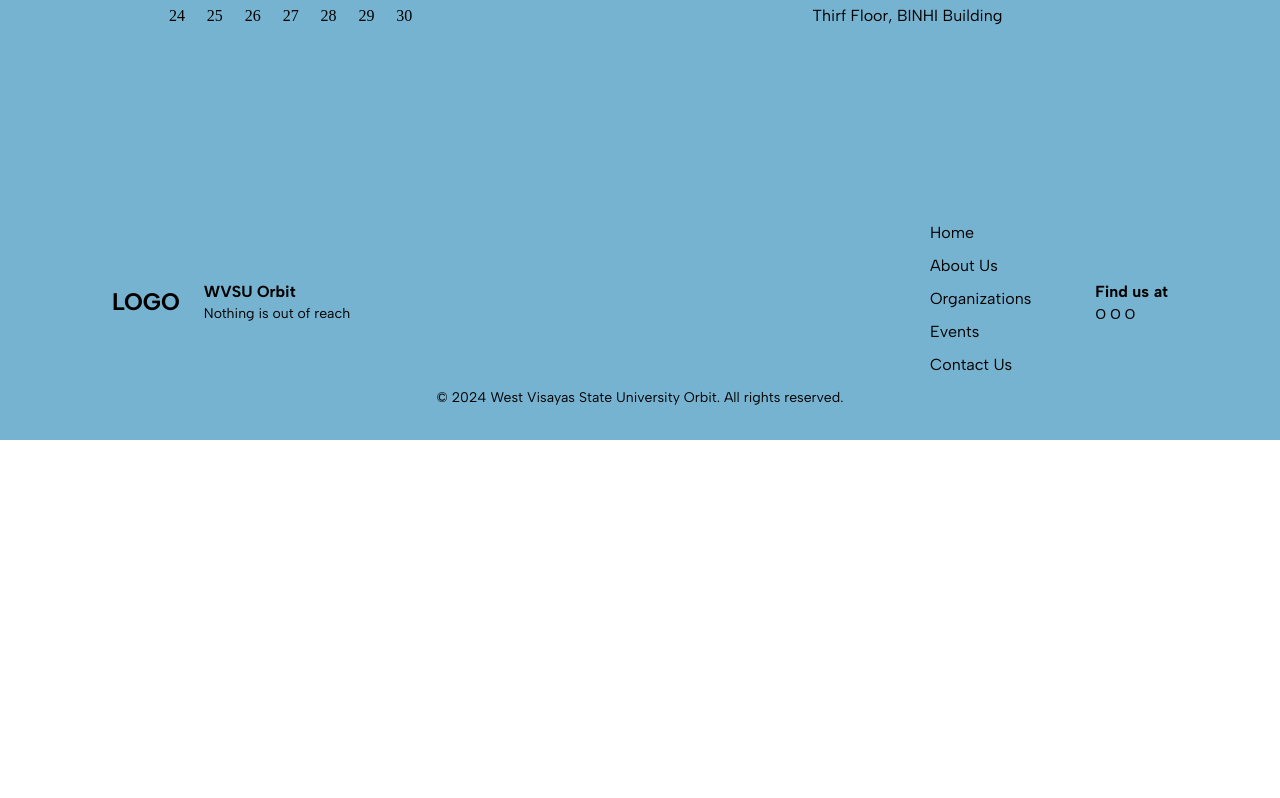
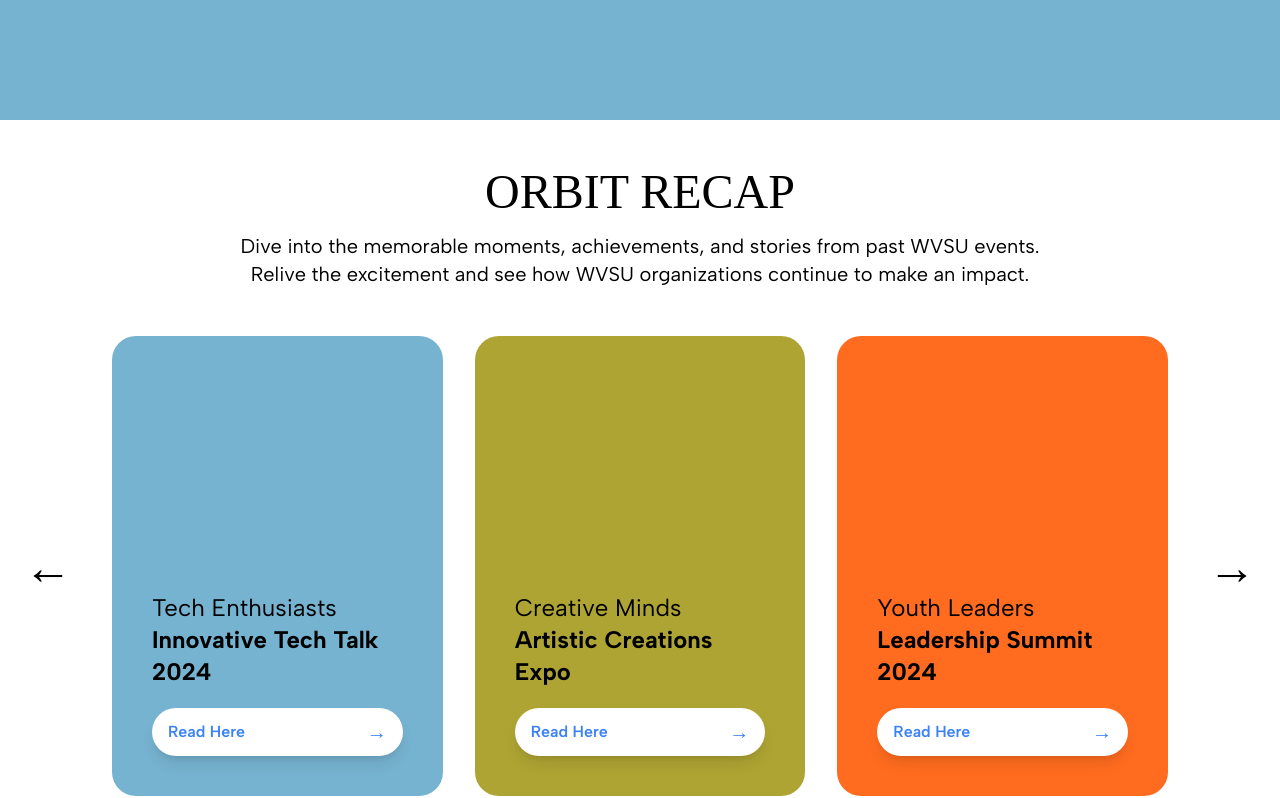
Before and after one commit to computerscience-person/Group2_WVSU-Orbit, a React (Vite) app in the folder frontend/: page /events in a window 1280 px wide. Shown: the part 488-1286 px from the top of the page. Before the commit the page ends 928 px from the top, so only its background shows below. Built offline with nearby package versions, Linux system fonts and the light colour scheme; a web font is replaced by a local one.

Commit message:
Created lower part of events

```diff
--- /dev/null
+++ b/frontend/src/components/events/Events_Carousel.tsx
@@ -0,0 +1,72 @@
+import React, { useRef, useState } from "react";
+import Events_RecapCard from "./Events_RecapCard";
+
+interface Card {
+  orgName: string;
+  eventName: string;
+  url: string;
+  bgColor: string;
+}
+
+interface CarouselProps {
+  cards: Card[];
+}
+
+const Events_Carousel: React.FC<CarouselProps> = ({ cards }) => {
+  const [currentIndex, setCurrentIndex] = useState(0);
+  const totalCards = cards.length;
+  const cardsPerView = 3;
+
+  const handleScroll = (direction: "left" | "right") => {
+    if (direction === "left") {
+      setCurrentIndex((prevIndex) =>
+        prevIndex === 0 ? totalCards - cardsPerView : prevIndex - 1
+      );
+    } else {
+      setCurrentIndex((prevIndex) =>
+        prevIndex === totalCards - cardsPerView ? 0 : prevIndex + 1
+      );
+    }
+  };
+
+  // Get the visible cards based on the current index
+  const visibleCards = cards.slice(currentIndex, currentIndex + cardsPerView);
+
+  // Handle wrapping around if the slice exceeds the total cards
+  if (visibleCards.length < cardsPerView) {
+    visibleCards.push(...cards.slice(0, cardsPerView - visibleCards.length));
+  }
+
+  return (
+    <div className="py-12 px-28 relative">
+      <div className="overflow-hidden">
+        <div className="flex space-x-8 transition-transform duration-300 ease-in-out">
+          {visibleCards.map((card, index) => (
+            <Events_RecapCard
+              key={index}
+              orgName={card.orgName}
+              eventName={card.eventName}
+              url={card.url}
+              bgColor={card.bgColor}
+            />
+          ))}
+        </div>
+      </div>
+      {/* Navigation Buttons */}
+      <button
+        className="absolute top-1/2 left-6 transform -translate-y-1/2 text-5xl text-black"
+        onClick={() => handleScroll("left")}
+      >
+        ←
+      </button>
+      <button
+        className="absolute top-1/2 right-6 transform -translate-y-1/2 text-5xl text-black"
+        onClick={() => handleScroll("right")}
+      >
+        →
+      </button>
+    </div>
+  );
+};
+
+export default Events_Carousel;
--- /dev/null
+++ b/frontend/src/components/events/Events_RecapCard.tsx
@@ -0,0 +1,58 @@
+import React from "react";
+
+interface RecapCardProps {
+  orgName: string;
+  eventName: string;
+  url: string;
+  bgColor: string;
+}
+
+const Events_RecapCard: React.FC<RecapCardProps> = ({
+  orgName,
+  eventName,
+  url,
+  bgColor,
+}) => {
+  const formattedUrl =
+    url.startsWith("http://") || url.startsWith("https://")
+      ? url
+      : `https://${url}`;
+
+  return (
+    <div
+      className={`${bgColor} font-content w-4/12 rounded-3xl p-10 pt-64 flex flex-col`}
+    >
+      <div className="flex-grow"></div>
+      <div className="flex flex-col">
+        <h1 className="text-lg sm:text-lg md:text-2xl break-words">
+          {orgName}
+        </h1>
+        <p className="font-bold text-lg sm:text-lg md:text-2xl break-words">
+          {eventName}
+        </p>
+      </div>
+      <div className="mt-5">
+        <div className="bg-white shadow-lg w-full rounded-full h-12 px-4 flex items-center justify-between">
+          <a
+            href={formattedUrl}
+            target="_blank"
+            rel="noopener noreferrer"
+            className="text-blue-500 hover:underline font-semibold"
+          >
+            Read Here
+          </a>
+          <a
+            href={formattedUrl}
+            target="_blank"
+            rel="noopener noreferrer"
+            className="font-bold text-xl text-blue-500"
+          >
+            →
+          </a>
+        </div>
+      </div>
+    </div>
+  );
+};
+
+export default Events_RecapCard;
--- a/frontend/src/pages/Events.tsx
+++ b/frontend/src/pages/Events.tsx
@@ -2,6 +2,7 @@ import Nav from "../components/Nav";
 import Footer from "../components/Footer";
 import CalendarComponent from "../components/CalendarComponent";
 import Events_EventDetails from "../components/events/Events_EventDetails";
+import Events_Carousel from "../components/events/Events_Carousel"; // Adjust the path if necessary
 
 const Events = () => {
   // Get Date
@@ -11,11 +12,54 @@ const Events = () => {
   // Get the day number (e.g., 16 for the 16th of the month)
   const dayNumber = today.getDate();
 
+  // Sample data for event details
+  const eventDetails = [
+    {
+      eventName: "Tech Enthusiasts | Innovative Tech Talk 2024",
+      eventPlace: "Third Floor, BINHI Building",
+      eventTime: "1:00 PM to 5:00 PM",
+    },
+    {
+      eventName: "Youth Leaders | Leadership Summit 2024",
+      eventPlace: "Auditorium, Main Building",
+      eventTime: "10:00 AM to 3:00 PM",
+    },
+  ];
+
+  // Sample data for recap cards
+  const cards = [
+    {
+      orgName: "Tech Enthusiasts",
+      eventName: "Innovative Tech Talk 2024",
+      url: "https://techconference.com",
+      bgColor: "bg-pool",
+    },
+    {
+      orgName: "Creative Minds",
+      eventName: "Artistic Creations Expo",
+      url: "https://artgallery.com",
+      bgColor: "bg-palmleaf",
+    },
+    {
+      orgName: "Youth Leaders",
+      eventName: "Leadership Summit 2024",
+      url: "https://leadershipsummit.com",
+      bgColor: "bg-tangerine",
+    },
+    {
+      orgName: "Health Advocates",
+      eventName: "Wellness Workshop Series",
+      url: "https://wellnessworkshop.com",
+      bgColor: "bg-sorbet",
+    },
+  ];
+
   return (
     <div className="bg-pool flex flex-col min-h-screen">
       <Nav />
-      <div className="flex flex-col justify-center items-center space-y-4 my-16 sm:my-24 mx-4 sm:mx-8">
-        <div className="flex flex-col items-center ">
+      <div className="flex flex-col justify-center items-center space-y-4 my-8 sm:my-16 mx-4 sm:mx-8">
+        {/* Stay in the orbit */}
+        <div className="flex flex-col items-center">
           <h1 className="font-leader text-3xl sm:text-5xl md:text-6xl">
             STAY IN THE ORBIT.
           </h1>
@@ -24,8 +68,8 @@ const Events = () => {
           </p>
         </div>
 
-        <div className="w-full flex flex-row justify-between px-28 py-10">
-          <div className="">
+        <div className="w-full flex flex-row justify-between px-40 py-10">
+          <div>
             <CalendarComponent />
           </div>
 
@@ -34,19 +78,31 @@ const Events = () => {
               {dayNumber}, {dayOfWeek}
             </h2>
 
-            <Events_EventDetails
-              eventName="ORG NAME | Event Name Title Makeit Long"
-              eventPlace="Thirf Floor, BINHI Building"
-              eventTime="1:00 PM to 5:00 PM"
-            />
-
-            <Events_EventDetails
-              eventName="ORG NAME | Event Name Title Makeit Long"
-              eventPlace="Thirf Floor, BINHI Building"
-              eventTime="1:00 PM to 5:00 PM"
-            />
+            {eventDetails.map((detail, index) => (
+              <Events_EventDetails
+                key={index}
+                eventName={detail.eventName}
+                eventPlace={detail.eventPlace}
+                eventTime={detail.eventTime}
+              />
+            ))}
           </div>
         </div>
+      </div>
+      {/* ORBIT RECAP */}
+      <div className="bg-white py-12 flex flex-col">
+        <div className="flex flex-col items-center px-56">
+          <h1 className="font-leader text-xl sm:text-3xl md:text-5xl mb-4">
+            ORBIT RECAP
+          </h1>
+          <p className="font-content text-base sm:text-lg md:text-xl text-center">
+            Dive into the memorable moments, achievements, and stories from past
+            WVSU events. Relive the excitement and see how WVSU organizations
+            continue to make an impact.
+          </p>
+        </div>
+        {/* Carousel */}
+        <Events_Carousel cards={cards} />
       </div>
       <Footer />
     </div>
```
